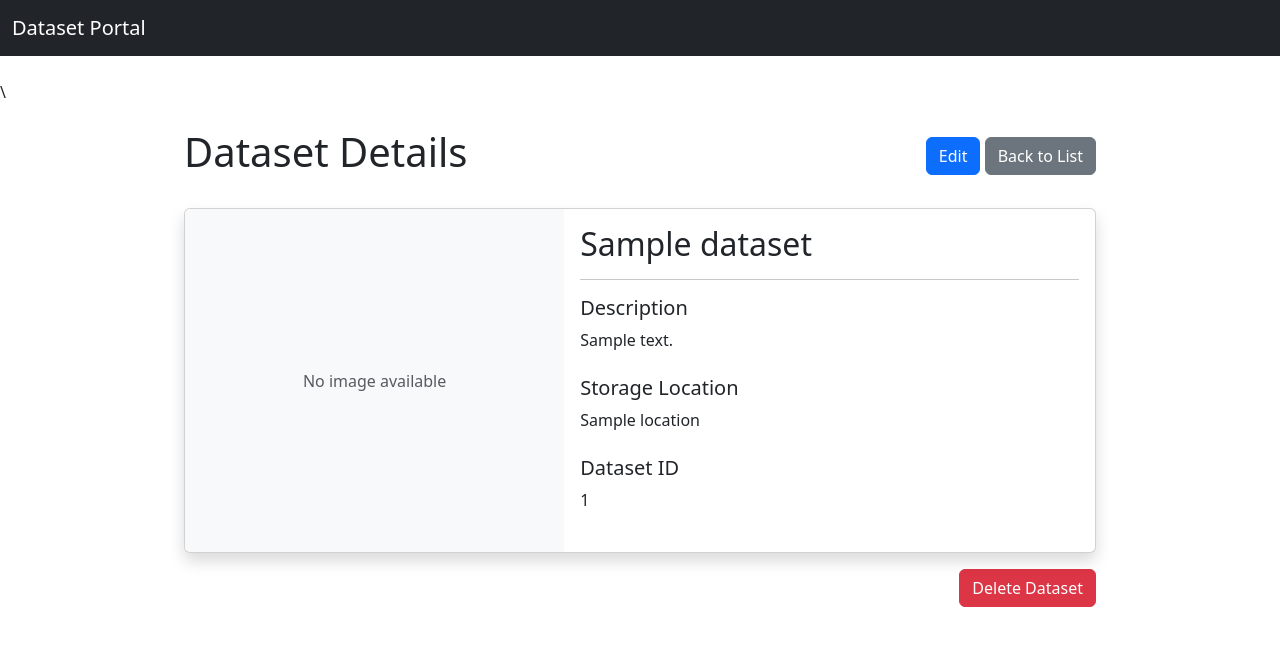
After one commit to piemonti/DataVault, a Flask app: template templates/dataset_detail.html in a window 1280 px wide. The commit adds this page. Shown: the top 646 px of the page. Run offline with Flask 3, Linux system fonts and the light colour scheme; the template is opened without the code that fills it: most values are stand-ins (such as "Sample title", 1, 10 or a date in 2020).

Commit message:
Update 4

```diff
--- a/app.py
+++ b/app.py
@@ -1,14 +1,31 @@
 from flask import Flask, render_template, request, redirect, url_for
+import os
+from werkzeug.utils import secure_filename
+import uuid
 
 app = Flask(__name__)
+app.config['UPLOAD_FOLDER'] = 'static/uploads'
+app.config['ALLOWED_EXTENSIONS'] = {'png', 'jpg', 'jpeg', 'gif'}
 
 # In-memory store for datasets
 datasets = []
 next_id = 1
 
+def allowed_file(filename):
+    return '.' in filename and \
+           filename.rsplit('.', 1)[1].lower() in app.config['ALLOWED_EXTENSIONS']
+
 @app.route('/')
 def index():
     return render_template('index.html', datasets=datasets)
+
+@app.route('/dataset/<int:dataset_id>')
+def dataset_detail(dataset_id):
+    dataset = next((ds for ds in datasets if ds['id'] == dataset_id), None)
+    if not dataset:
+        return "Dataset not found", 404
+
+    return render_template('dataset_detail.html', dataset=dataset)
 
 @app.route('/add', methods=['GET', 'POST'])
 def add_dataset():
@@ -17,7 +34,26 @@ def add_dataset():
         name = request.form['name']
         description = request.form['description']
         location = request.form['location']
-        datasets.append({'id': next_id, 'name': name, 'description': description, 'location': location})
+
+        # Handle image upload
+        image_path = None
+        if 'image' in request.files:
+            file = request.files['image']
+            if file and file.filename and allowed_file(file.filename):
+                # Generate unique filename
+                filename = secure_filename(file.filename)
+                unique_filename = f"{uuid.uuid4()}_{filename}"
+                file_path = os.path.join(app.config['UPLOAD_FOLDER'], unique_filename)
+                file.save(file_path)
+                image_path = unique_filename
+
+        datasets.append({
+            'id': next_id,
+            'name': name,
+            'description': description,
+            'location': location,
+            'image_path': image_path
+        })
         next_id += 1
         return redirect(url_for('index'))
     return render_template('dataset_form.html', title='Add Dataset', form_action=url_for('add_dataset'))
@@ -32,6 +68,25 @@ def edit_dataset(dataset_id):
         dataset['name'] = request.form['name']
         dataset['description'] = request.form['description']
         dataset['location'] = request.form['location']
+
+        # Handle image upload
+        if 'image' in request.files:
+            file = request.files['image']
+            if file and file.filename and allowed_file(file.filename):
+                # Remove old image if exists
+                if dataset.get('image_path') and os.path.exists(os.path.join(app.config['UPLOAD_FOLDER'], dataset['image_path'])):
+                    try:
+                        os.remove(os.path.join(app.config['UPLOAD_FOLDER'], dataset['image_path']))
+                    except:
+                        pass  # If removal fails, continue anyway
+
+                # Save new image
+                filename = secure_filename(file.filename)
+                unique_filename = f"{uuid.uuid4()}_{filename}"
+                file_path = os.path.join(app.config['UPLOAD_FOLDER'], unique_filename)
+                file.save(file_path)
+                dataset['image_path'] = unique_filename
+
         return redirect(url_for('index'))
 
     return render_template('dataset_form.html', title='Edit Dataset', dataset=dataset, form_action=url_for('edit_dataset', dataset_id=dataset_id))
@@ -39,8 +94,21 @@ def edit_dataset(dataset_id):
 @app.route('/delete/<int:dataset_id>')
 def delete_dataset(dataset_id):
     global datasets
+    dataset = next((ds for ds in datasets if ds['id'] == dataset_id), None)
+
+    # Remove associated image if it exists
+    if dataset and dataset.get('image_path'):
+        try:
+            image_path = os.path.join(app.config['UPLOAD_FOLDER'], dataset['image_path'])
+            if os.path.exists(image_path):
+                os.remove(image_path)
+        except:
+            pass  # If removal fails, continue anyway
+
     datasets = [ds for ds in datasets if ds['id'] != dataset_id]
     return redirect(url_for('index'))
 
 if __name__ == '__main__':
+    # Ensure upload folder exists
+    os.makedirs(app.config['UPLOAD_FOLDER'], exist_ok=True)
     app.run(debug=True)
--- /dev/null
+++ b/templates/dataset_detail.html
@@ -0,0 +1,55 @@
+{% extends "base.html" %}
+
+{% block title %}{{ dataset.name }} - Details{% endblock %}
+
+{% block content %}
+  <div class="container py-4">
+    <div class="d-flex justify-content-between align-items-center mb-4">
+      <h1>Dataset Details</h1>
+      <div>
+        <a href="{{ url_for('edit_dataset', dataset_id=dataset.id) }}" class="btn btn-primary">Edit</a>
+        <a href="{{ url_for('index') }}" class="btn btn-secondary">Back to List</a>
+      </div>
+    </div>
+
+    <div class="card shadow">
+      <div class="row g-0">
+        <div class="col-md-5">
+          {% if dataset.image_path %}
+            <img src="{{ url_for('static', filename='uploads/' + dataset.image_path) }}"
+                 class="img-fluid rounded-start" alt="{{ dataset.name }}"
+                 style="height: 100%; object-fit: cover; width: 100%;">
+          {% else %}
+            <div class="bg-light d-flex align-items-center justify-content-center h-100 rounded-start">
+              <span class="text-muted p-5">No image available</span>
+            </div>
+          {% endif %}
+        </div>
+        <div class="col-md-7">
+          <div class="card-body">
+            <h2 class="card-title">{{ dataset.name }}</h2>
+            <hr>
+            <div class="mb-4">
+              <h5>Description</h5>
+              <p class="card-text">{{ dataset.description or 'No description provided.' }}</p>
+            </div>
+            <div class="mb-4">
+              <h5>Storage Location</h5>
+              <p class="card-text">{{ dataset.location }}</p>
+            </div>
+            <div class="mb-4">
+              <h5>Dataset ID</h5>
+              <p class="card-text">{{ dataset.id }}</p>
+            </div>
+          </div>
+        </div>
+      </div>
+    </div>
+
+    <div class="mt-3 text-end">
+      <a href="{{ url_for('delete_dataset', dataset_id=dataset.id) }}"
+         class="btn btn-danger"
+         onclick="return confirm('Are you sure you want to delete this dataset?');">Delete Dataset</a>
+    </div>
+  </div>
+{% endblock %}
```
Also changed, not shown: templates/dataset_form.html (+11 -2 lines), templates/index.html (+34 -26 lines), static/uploads/1d10e8fe-fddb-4cb1-88b5-f63e2a92c9f9_Screenshot_2025-05-23_at_13.46.44_2.png (added).
